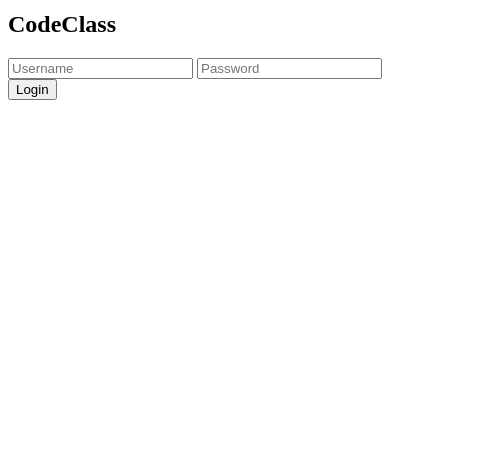
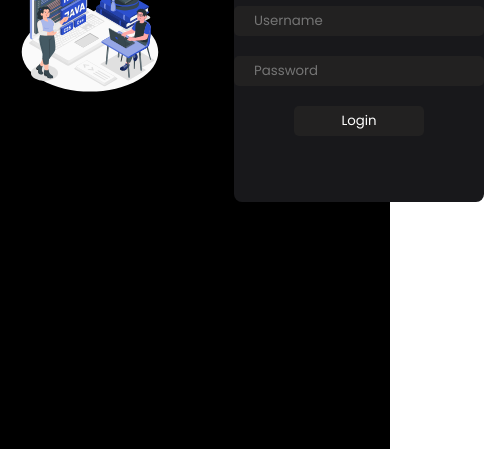
Before and after one commit to AnthonyH30/LoginPage, a plain HTML site: page index.html in a window 390 px wide. Shown: the part 395-844 px from the top of the page, 484 px wide, since content can reach past the window. Drawn offline with Linux system fonts and the light colour scheme.

Commit message:
Almost Done (No Responsive)

```diff
--- a/index.html
+++ b/index.html
@@ -18,6 +18,7 @@
             <img src="./img/Coding workshop-amico.svg" alt="imagem coding">
         </div>
 
+        <div class="right-side">
             <div class="login-area">
                 <h2 class="tittle">
                     <span>Code</span>Class
@@ -34,6 +35,7 @@
                 </form>
 
             </div>
+        </div>
 
     </main>
 
--- a/style.css
+++ b/style.css
@@ -0,0 +1,84 @@
+*{
+    margin: 0; padding: 0;
+    box-sizing: border-box;
+    color: white;
+    font-family: 'Poppins', sans-serif;
+}
+
+.container{
+    display: flex;
+    justify-content: space-around;
+    pad: 0% 10%;
+    align-items: center;
+    height: 100vh;
+    background-color: black;
+}
+
+.image{
+    width: 45vw;
+}
+
+.image img{
+ width:80%;
+}
+
+.right-side{
+    display: flex;
+    width: 35vw;
+}
+
+.login-area{
+    display: flex;
+    flex-direction: column;
+    width: 300px;
+    background-color: hsl(240, 6%, 10%);
+    height: 350px;
+    justify-content: center;
+    align-items: center;
+    border-radius: 8px;
+}
+
+.login-area h2{
+    font-weight: 700;
+    font-size: 2rem;
+    padding: 20px 0px;
+}
+
+.login-area span{
+    color: rgb(44, 44, 255);
+}
+
+.form{
+    display: flex;
+    flex-direction: column;
+    gap: 20px;
+    align-items: center;
+    justify-content: center;
+}
+
+.form input{
+    height: 30px;
+    border: none;
+    border-radius: 5px;
+    width: 250px;
+    background-color: rgb(34, 33, 33);
+    outline: none;
+}
+
+.form input:nth-child(1){
+    padding-left: 20px;
+}
+
+.form input:nth-child(2){
+    padding-left: 20px;
+}
+
+.form .submit{
+    width: 130px;
+    cursor: pointer;
+}
+
+.form .submit:hover{
+    background-color: rgb(41, 41, 41);
+    transition: ease-in 0.2s;
+}
```
Lines whose indentation alone changed are shown as unchanged.
